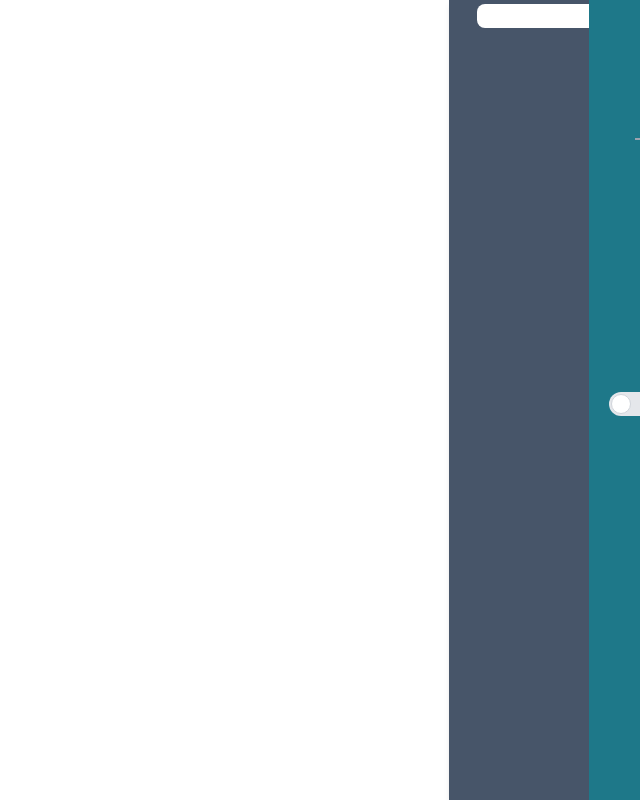
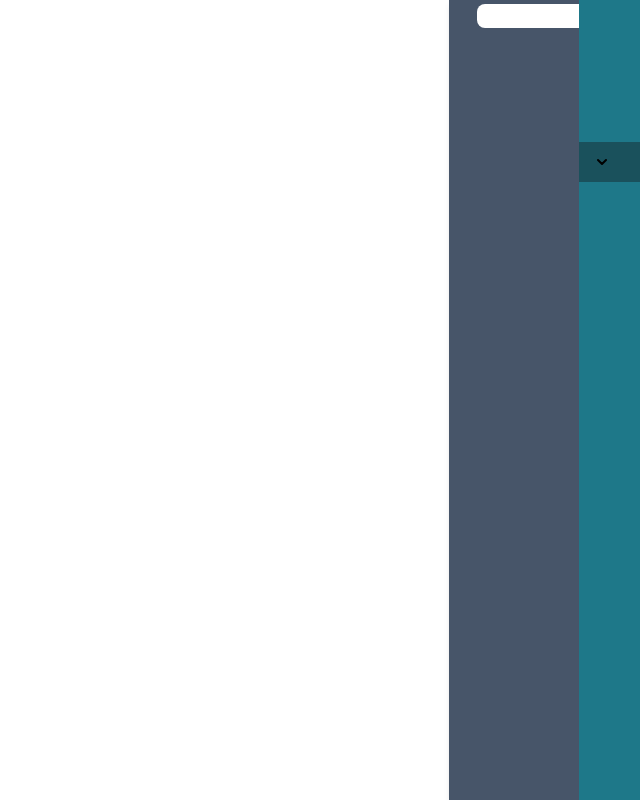
Before and after one commit to Mohaymen-Academy/FE02-Messenger, a React (Vite) app: page /App in a window 1280 px wide. Shown: the whole page, without its empty margins (640-1280 px from the left). Built offline with nearby package versions, Linux system fonts and the light colour scheme; grey boxes are pictures that could not be loaded; a web font is replaced by a local one.

Commit message:
working on setting menu

```diff
--- /dev/null
+++ b/src/Components/Menues/Default.jsx
@@ -0,0 +1,68 @@
+import {
+  NUM_SIDEBAR_CHANNEL,
+  NUM_SIDEBAR_CONTACTS,
+  NUM_SIDEBAR_GROUP,
+  NUM_SIDEBAR_SETTINGS,
+  NUM_SIDEBAR_CALL
+} from '../../utility/Constants.js';
+import SidebarCard from '../SidebarCard.jsx';
+
+export default function Default({ menuSetter }) {
+
+  return (
+    <div className="flex flex-col w-[100%] px-5">
+      {
+        <SidebarCard
+          setsection={menuSetter}
+          icon={'images/setting.png'}
+          title={'Settings'}
+          menuId={NUM_SIDEBAR_SETTINGS}
+        />
+      }
+      {
+        <SidebarCard
+          setsection={menuSetter}
+          icon={'images/contacts.png'}
+          title={'Contacts'}
+          menuId={NUM_SIDEBAR_CONTACTS}
+        />
+      }
+      {
+        <SidebarCard
+          setsection={menuSetter}
+          icon={'images/setting.png'}
+          title={'Group'}
+          menuId={NUM_SIDEBAR_GROUP}
+        />
+      }
+      {
+        <SidebarCard
+          setsection={menuSetter}
+          icon={'images/setting.png'}
+          title={'Channel'}
+          menuId={NUM_SIDEBAR_CHANNEL}
+        />
+      }
+      {
+        <SidebarCard
+          setsection={menuSetter}
+          icon={'images/call.png'}
+          title={'Call'}
+          menuId={NUM_SIDEBAR_CALL}
+        />
+      }
+      <div className="flex items-center  gap-2 my-1">
+        <img src={'images/darktheme.png'} className="w-[40px] h-[40px]" alt="" />
+        <p
+          className="cardP
+                        whitespace-nowrap">
+          Dark Theme
+        </p>
+        <label className="relative inline-flex items-center cursor-pointer">
+          <input className="sr-only peer" type="checkbox" />
+          <div className="w-11 h-6 bg-gray-200 peer-focus:outline-none peer-focus:ring-4 peer-focus:ring-blue-300 dark:peer-focus:ring-blue-800 rounded-full peer dark:bg-gray-700 peer-checked:after:translate-x-full peer-checked:after:border-white after:content-[''] after:absolute after:top-[2px] after:left-[2px] after:bg-white after:border-gray-300 after:border after:rounded-full after:h-5 after:w-5 after:transition-all dark:border-gray-600 peer-checked:bg-blue-600"></div>
+        </label>
+      </div>
+    </div>
+  );
+}
--- /dev/null
+++ b/src/Components/Menues/Settings.jsx
@@ -0,0 +1,9 @@
+import PersonalMenu from '../../utility/PersonalMenu.jsx';
+
+export default function Settings() {
+  return (
+    <div>
+      <PersonalMenu/>
+    </div>
+  );
+}
--- a/src/Components/SidebarCard.jsx
+++ b/src/Components/SidebarCard.jsx
@@ -1,9 +1,9 @@
 import React from 'react'
 
-export default function SidebarCard({ icon, title, setsection }) {
+export default function SidebarCard({ icon, title, setsection ,menuId }) {
     return (
         <button
-            onClick={(e) => setsection(title)}
+            onClick={(e) => setsection(menuId)}
         >
             <div
                 className='flex items-center gap-2 my-1'>
--- a/src/Components/SidebarMenu.jsx
+++ b/src/Components/SidebarMenu.jsx
@@ -1,34 +1,35 @@
-import SidebarCard from './SidebarCard.jsx';
-
+import Default from './Menues/Default.jsx';
+import {
+  NUM_SIDEBAR_CHANNEL,
+  NUM_SIDEBAR_CONTACTS,
+  NUM_SIDEBAR_DEFAULT,
+  NUM_SIDEBAR_GROUP,
+  NUM_SIDEBAR_SETTINGS
+} from '../utility/Constants.js';
+import { useState } from 'react';
+import Settings from './Menues/Settings.jsx';
 export default function SidebarMenu({ profileImage, username, open, divref }) {
+  const [menu, setmenu] = useState(NUM_SIDEBAR_SETTINGS);
+  const Menues = {
+    [NUM_SIDEBAR_DEFAULT]: <Default menuSetter={setmenu} />,
+    [NUM_SIDEBAR_SETTINGS]: <Settings />,
+    //  , [NUM_SIDEBAR_CONTACTS]:
+    //  , [NUM_SIDEBAR_CHANNEL]:
+    //  , [NUM_SIDEBAR_GROUP]:
+    //  , [NUM_SIDEBAR_CALL]:
+  };
   return (
     <div className="h-screen w-[190px]">
       <div
         ref={divref}
-        className={`fixed top-0 flex h-screen flex-col bg-[#1e7889] px-5 transition-all duration-1000 ease-in-out ${
-          open ? 'right-0' : 'right-[-250px]'
+        className={`w-[250px] fixed top-0 flex h-screen flex-col bg-[#1e7889] transition-all duration-1000 ease-in-out ${
+          open ? 'right-0' : 'right-[-255px]'
         }`}>
-        <div className="flex flex-col gap-3 pt-5 pb-3 pr-3 pl-[5.75rem] border-b-2 border-b-gray-400 w-fit">
+        <div className="flex flex-col gap-3  pt-5 pb-3 pr-5 pl-[5.75rem] w-fit">
           <img src={profileImage} className="w-[70px] h-[70px] rounded-full" alt="" />
           {username}
         </div>
-        {<SidebarCard icon={'images/setting.png'} title={'Settings'} />}
-        {<SidebarCard icon={'images/contacts.png'} title={'Contacts'} />}
-        {<SidebarCard icon={'images/call.png'} title={'Call'} />}
-        {<SidebarCard icon={'images/setting.png'} title={'Settings'} />}
-        {<SidebarCard icon={'images/setting.png'} title={'Settings'} />}
-        <div className="flex items-center  gap-2 my-1">
-          <img src={'images/darktheme.png'} className="w-[40px] h-[40px]" alt="" />
-          <p
-            className="cardP
-                        whitespace-nowrap">
-            Dark Theme
-          </p>
-          <label className="relative inline-flex items-center cursor-pointer">
-            <input className="sr-only peer" type="checkbox" />
-            <div className="w-11 h-6 bg-gray-200 peer-focus:outline-none peer-focus:ring-4 peer-focus:ring-blue-300 dark:peer-focus:ring-blue-800 rounded-full peer dark:bg-gray-700 peer-checked:after:translate-x-full peer-checked:after:border-white after:content-[''] after:absolute after:top-[2px] after:left-[2px] after:bg-white after:border-gray-300 after:border after:rounded-full after:h-5 after:w-5 after:transition-all dark:border-gray-600 peer-checked:bg-blue-600"></div>
-          </label>
-        </div>
+        {Menues[menu]}
       </div>
     </div>
   );
--- a/src/utility/Constants.js
+++ b/src/utility/Constants.js
@@ -0,0 +1,17 @@
+const
+  NUM_SIDEBAR_DEFAULT = 0,
+  NUM_SIDEBAR_SETTINGS = 1,
+  NUM_SIDEBAR_CONTACTS = 2,
+  NUM_SIDEBAR_CHANNEL = 3,
+  NUM_SIDEBAR_GROUP = 4,
+  NUM_SIDEBAR_CALL = 5;
+
+
+export {
+  NUM_SIDEBAR_CHANNEL,
+  NUM_SIDEBAR_CONTACTS,
+  NUM_SIDEBAR_DEFAULT,
+  NUM_SIDEBAR_GROUP,
+  NUM_SIDEBAR_SETTINGS,
+  NUM_SIDEBAR_CALL,
+};
--- /dev/null
+++ b/src/utility/PersonalMenu.jsx
@@ -0,0 +1,36 @@
+import { useState } from 'react';
+
+export default function PersonalMenu() {
+  const [open, setopen] = useState(false);
+  return (
+    <div className="flex flex-col gap-[10px] w-[100%] px-0 mt-1">
+      <button
+        onClick={() => setopen((prevestate) => !prevestate)}
+        className={'flex w-full h-10 items-center justify-between  bg-[#1a515c] p-2 '}>
+        <div
+        className='flex items-center gap-2'>
+          <img src="images/person.png" className='rounded-lg' alt="" />
+          <span className="text-[12px] font-extrabold text-gray-400 ">اطلاعات شخصی</span>
+        </div>
+        <svg
+          className={`w-2.5 h-2.5 ml-2.5 ${open ? 'transform rotate-180' : ''}`}
+          aria-hidden="true"
+          xmlns="http://www.w3.org/2000/svg"
+          fill="none"
+          viewBox="0 0 10 6">
+          <path
+            stroke="currentColor"
+            strokeLinecap="round"
+            strokeLinejoin="round"
+            strokeWidth="2"
+            d="m1 1 4 4 4-4"
+          />
+        </svg>
+      </button>
+      <div
+        className={`transition-all ease-in-out duration-300 flex flex-wrap gap-[20px] overflow-hidden ${
+          open ? 'h-[220px]' : 'h-[0px]'
+        }`}></div>
+    </div>
+  );
+}
```
Also changed, not shown: public/images/person.png (added).
